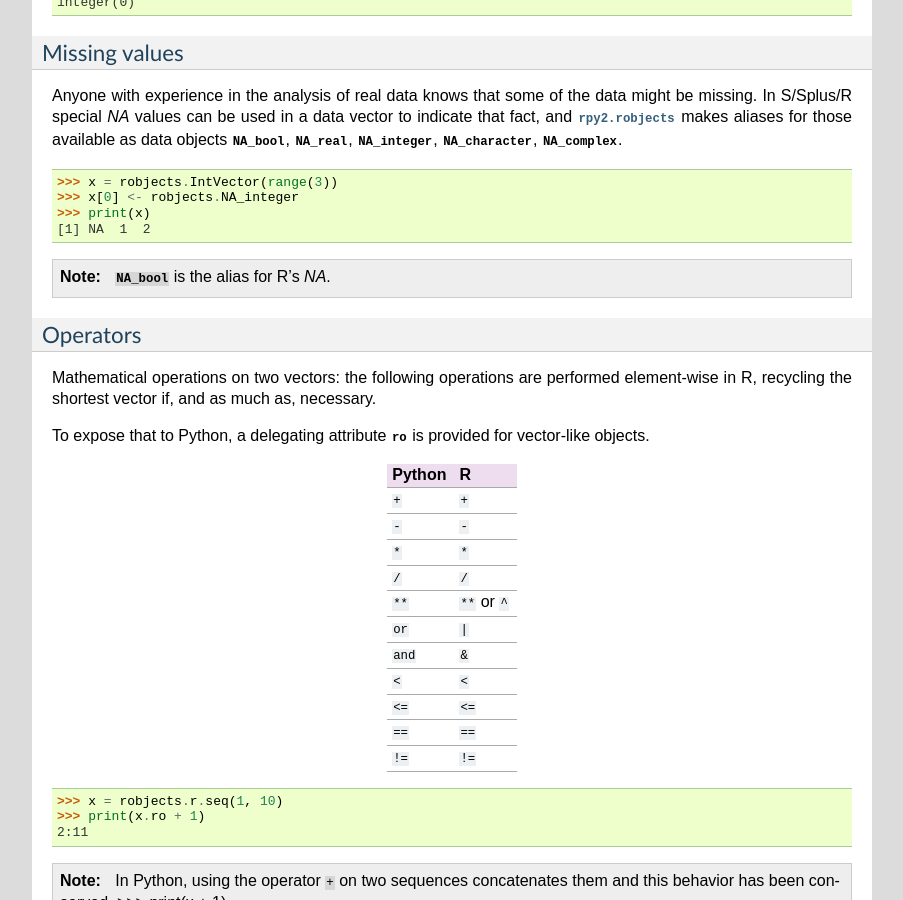
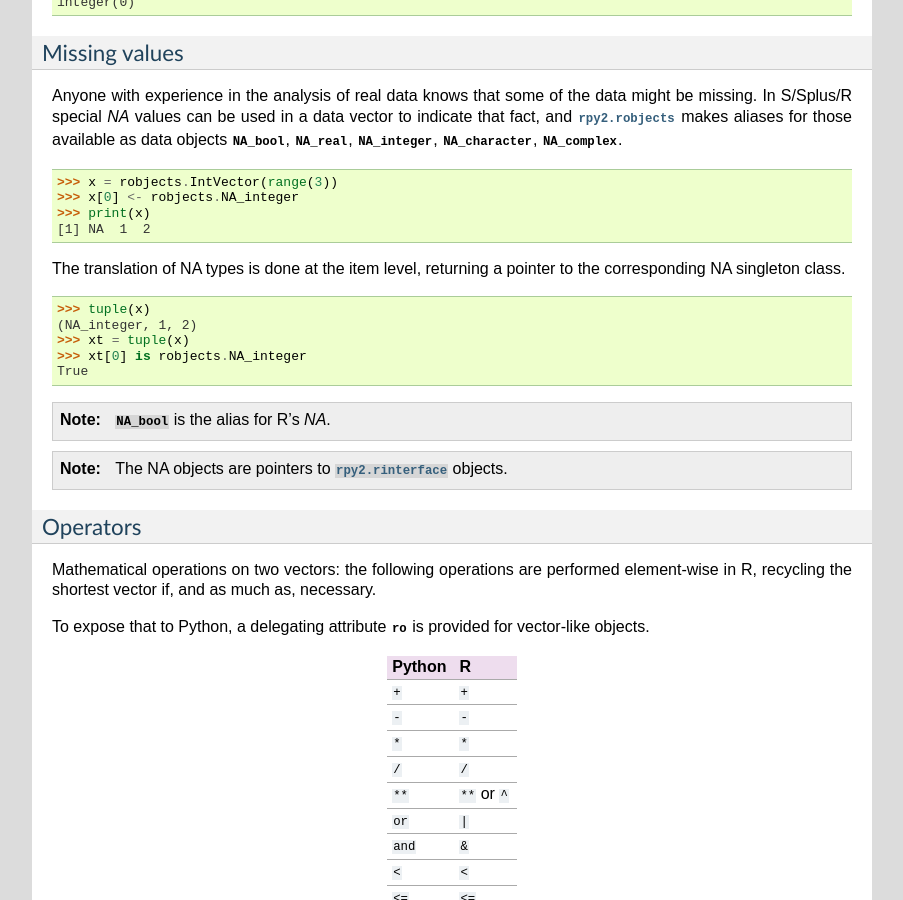
Before and after one commit to rpy2/rpy2, a Sphinx documentation site: the page built from doc/source/robjects.rst, in a window 1280 px wide and 900 px high, scrolled down 6258 px. Shown: the whole window, without its empty margins (198-1101 px from the left). Built offline with Sphinx 7.4.7, drawn with Linux system fonts in a browser that asks for light colours; formulas are drawn with MathJax 3.

Commit message:
minor edits in the documentation
--HG--
branch : version_2.1.x

```diff
--- a/doc/source/related_projects.rst
+++ b/doc/source/related_projects.rst
@@ -18,7 +18,7 @@ More details can be found on the
 
 .. _interactive-sessions:
 
-Interactive sessions
+Interactive consoles
 ====================
 
 Data analysts often like to work interactively, that is going through short
--- a/doc/source/robjects.rst
+++ b/doc/source/robjects.rst
@@ -424,10 +424,23 @@ those available as data objects :data:`NA_bool`, :data:`NA_real`, :data:`NA_inte
 >>> print(x)
 [1] NA  1  2
 
+The translation of NA types is done at the item level, returning a pointer to
+the corresponding NA singleton class.
+
+>>> tuple(x)
+(NA_integer, 1, 2)
+>>> xt = tuple(x)
+>>> xt[0] is robjects.NA_integer
+True
 
 .. note::
 
    :data:`NA_bool` is the alias for R's *NA*.
+
+.. note::
+
+   The NA objects are pointers to :mod:`rpy2.rinterface` objects.
+
 
 .. _robjects-operationsdelegator:
 
```
